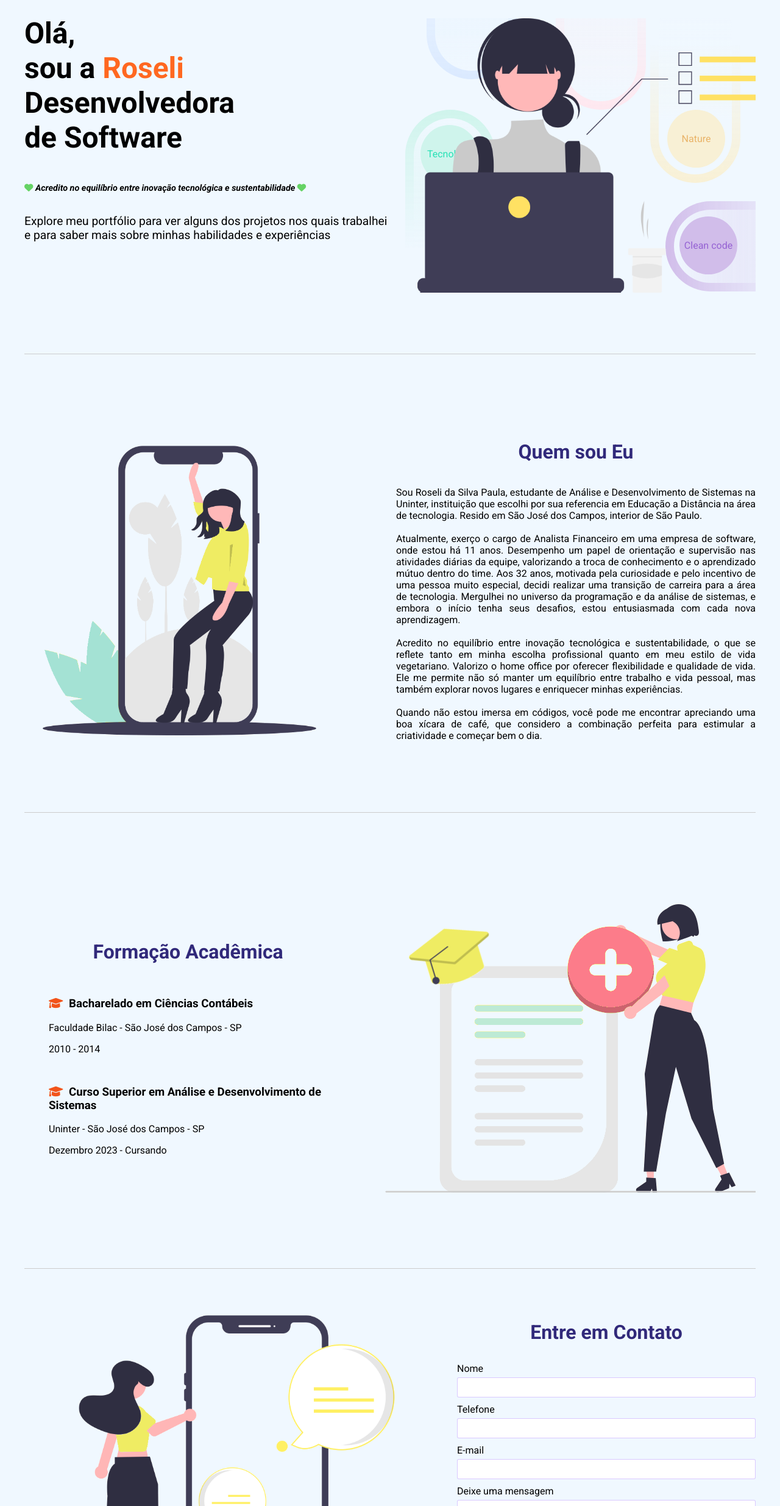
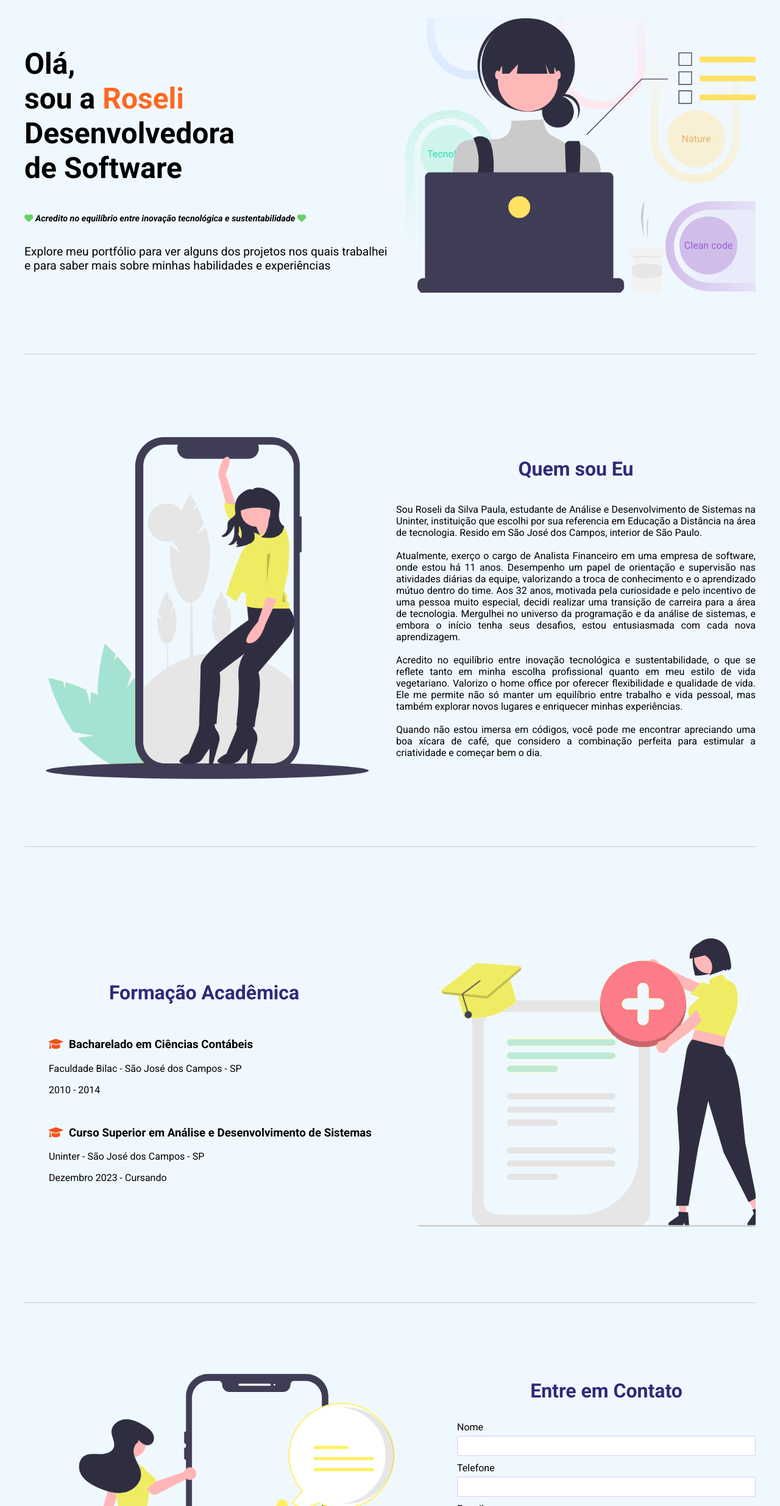
Before and after one commit to Depaula-Dev/profile-uninter-roseli, a plain HTML site: page index.html in a window 1280 px wide. Shown: the part 90-2560 px from the top of the page at 61% size. Drawn offline with Linux system fonts and the light colour scheme.

Commit message:
feat: adjusts layout

```diff
--- a/style.css
+++ b/style.css
@@ -22,6 +22,21 @@ body {
     grid-template-rows: 80px auto 90px;
     grid-template-areas: "header" "main" "footer";
     height: 100vh;
+  }
+  .container-apresentacao {
+    display: flex;
+  }
+
+  .container-quemsoueu {
+    display: flex;
+  }
+
+  .container-academico {
+    display: flex;
+  }
+
+  .container-contato {
+    display: flex;
   }
 }
 
@@ -148,7 +163,6 @@ footer {
 /* Configurando e ajustando o container apresentação */
 .container-apresentacao {
   width: 100%;
-  display: flex;
   justify-content: center;
   border-bottom: 1px solid #ccc;
   padding-bottom: 100px;
@@ -159,8 +173,7 @@ footer {
   display: flex;
   justify-content: center;
   flex-direction: column;
-  width: 50%;
-  height: 350px;
+  width: 100%;
   text-align: left;
   margin: 0;
 }
@@ -191,7 +204,7 @@ footer {
   display: flex;
   position: relative;
   justify-content: center;
-  width: 50%;
+  width: 100%;
   height: 450px;
   overflow: hidden;
 }
@@ -333,7 +346,6 @@ footer {
 
 /* Configurando e ajustando container Quem sou Eu */
 .container-quemsoueu {
-  display: flex;
   justify-content: center;
   align-items: center;
   flex-direction: row;
@@ -347,16 +359,14 @@ footer {
 /* Configurando e ajustando o container da imagem Quem sou Eu */
 .container-quemsoueu-img {
   display: flex;
-  position: relative;
   justify-content: center;
-  width: 50%;
+  width: 100%;
   flex-direction: column;
 }
 
 /* Configurando e ajustando a IMAGEM Quem sou Eu */
 .container-quemsoueu-img img {
-  width: 500px;
-  height: 100%;
+width: 100%;
 }
 
 /* Configurando e ajustando o texto Quem sou Eu */
@@ -371,14 +381,13 @@ footer {
   position: relative;
   justify-content: center;
   flex-direction: column;
-  width: 50%;
+  width: 100%;
   text-align: justify;
   margin: 0;
 }
 
 /* Configurando e ajustando o texto Acadêmico */
 .container-academico {
-  display: flex;
   justify-content: center;
   align-items: center;
   padding-top: 100px;
@@ -388,7 +397,7 @@ footer {
 }
 
 .container-academico-text {
-  width: 50%;
+  width: 100%;
 }
 
 .container-academico-text ul {
@@ -410,22 +419,23 @@ footer {
 }
 
 .container-academico-img {
-  width: auto;
+  width: 100%;
   overflow: hidden;
 }
 
 /* Configurando e ajustando o container formulário para contato */
 .container-contato {
-  display: flex;
   justify-content: center;
   align-items: center;
   flex-direction: row;
   width: 100%;
   gap: 10px;
+  padding-top: 40px;
 }
 
 /* Configurando e ajustando o container imagem do formulário para contato */
 .container-contato-img {
+  width: 100%;
   display: flex;
   justify-content: center;
   align-items: center;
```
